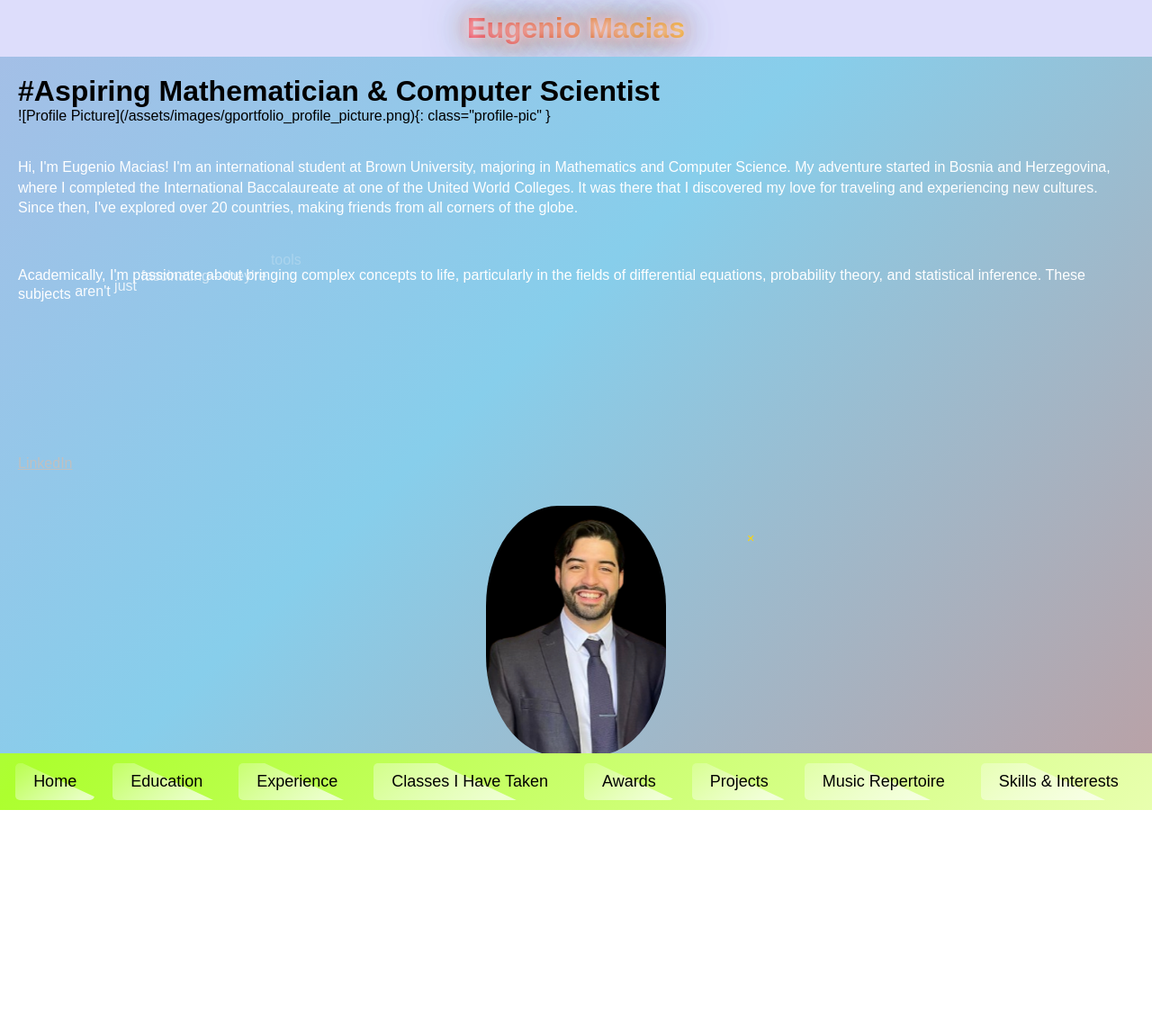
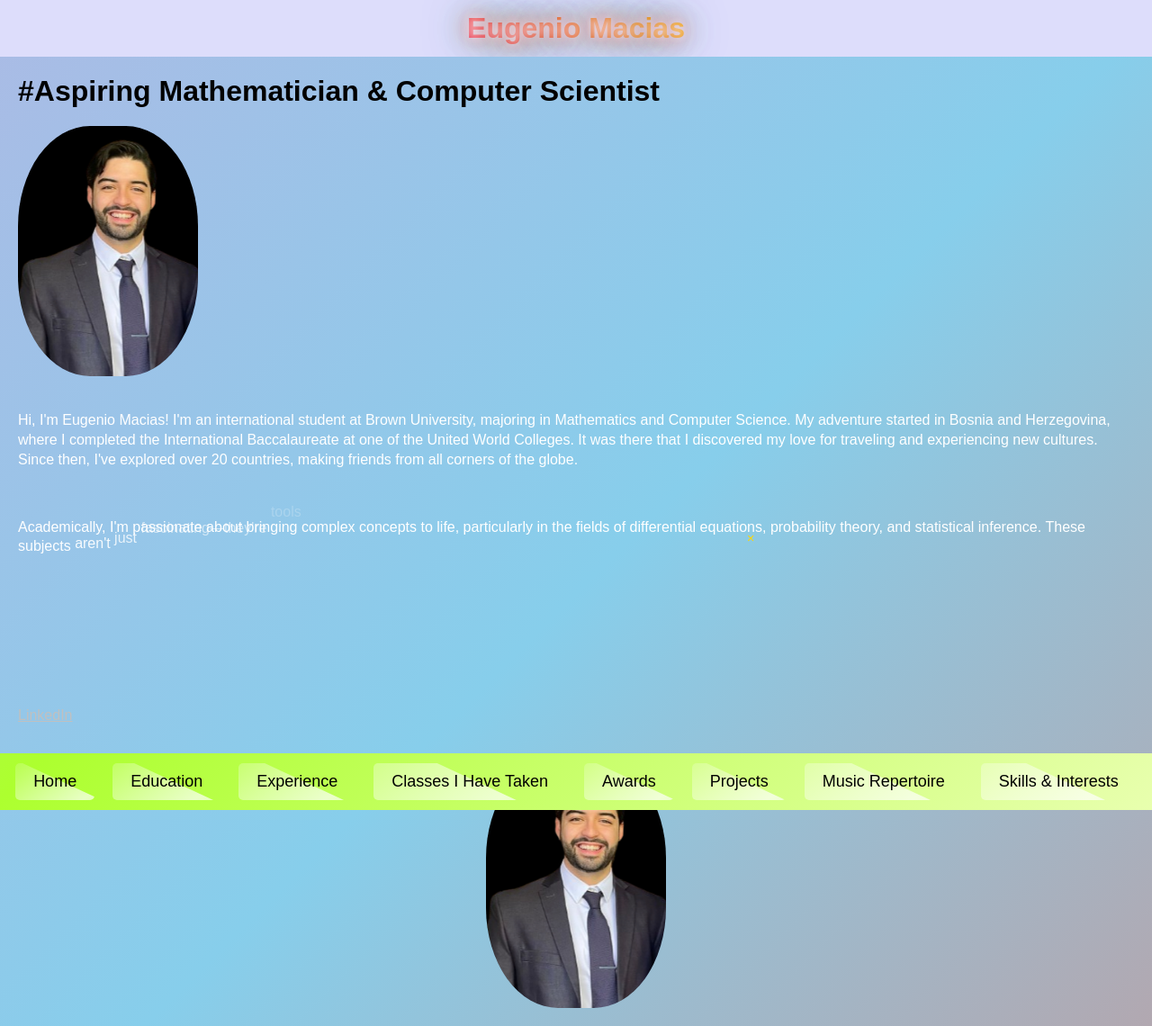
Before and after one commit to xXElGenio0203Xx/eugenio-macias.github.io, a Jekyll site: the page built from index.md, in a window 1280 px wide. Shown: the whole page at 90% size. Built offline with Jekyll 4.4.1, drawn with Linux system fonts in a browser that asks for light colours; some web fonts are replaced; before the commit the page ends 900 px from its top, so only the background shows below that.

Commit message:
Update index.md

```diff
--- a/index.md
+++ b/index.md
@@ -5,9 +5,9 @@ title: Home
 
 # #Aspiring Mathematician & Computer Scientist
 
-<div style="text-align: center;">
-  ![Profile Picture](/assets/images/gportfolio_profile_picture.png){: class="profile-pic" }
-</div>
+<center>
+  <img src="/assets/images/gportfolio_profile_picture.png" alt="Profile Picture" class="profile-pic" />
+</center>
 <br>
 <p class="animated-text">Hi, I'm Eugenio Macias! I'm an international student at Brown University, majoring in Mathematics and Computer Science. My adventure started in Bosnia and Herzegovina, where I completed the International Baccalaureate at one of the United World Colleges. It was there that I discovered my love for traveling and experiencing new cultures. Since then, I've explored over 20 countries, making friends from all corners of the globe.</p>
 <br>
```
